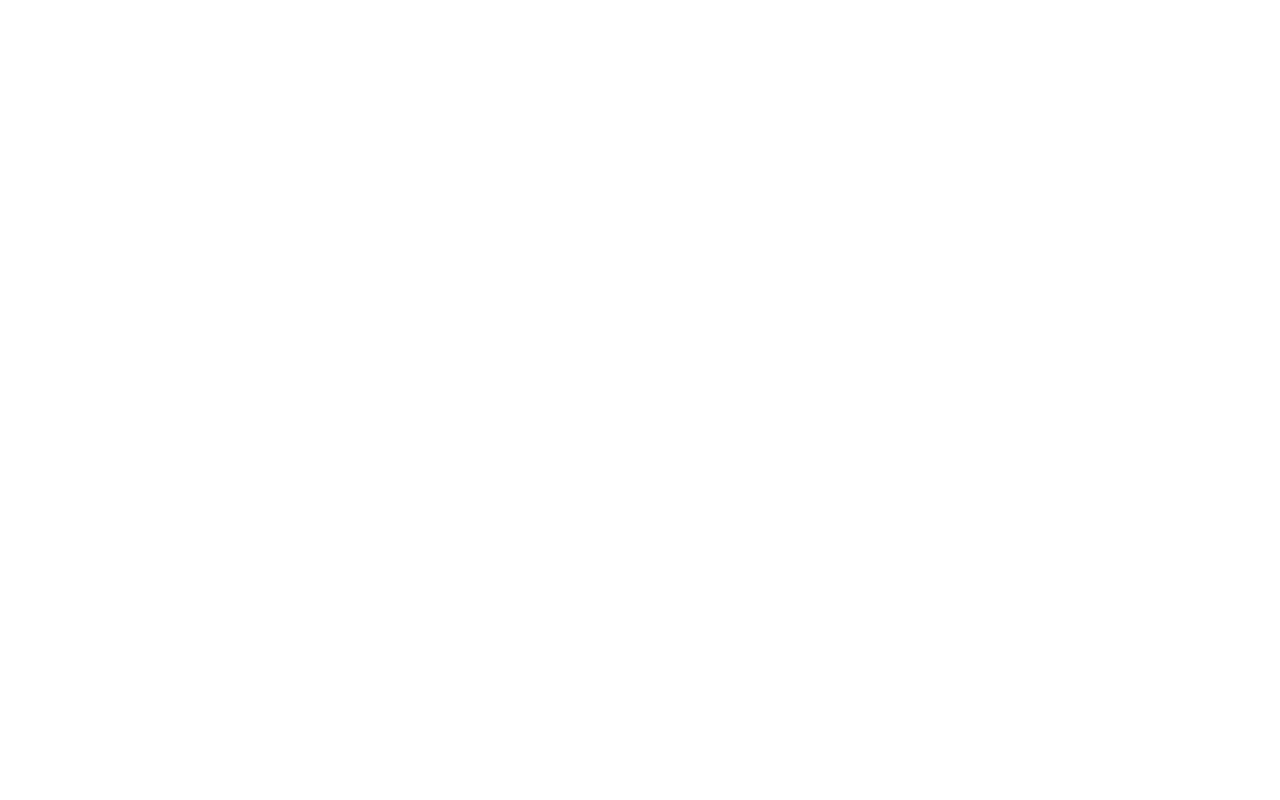
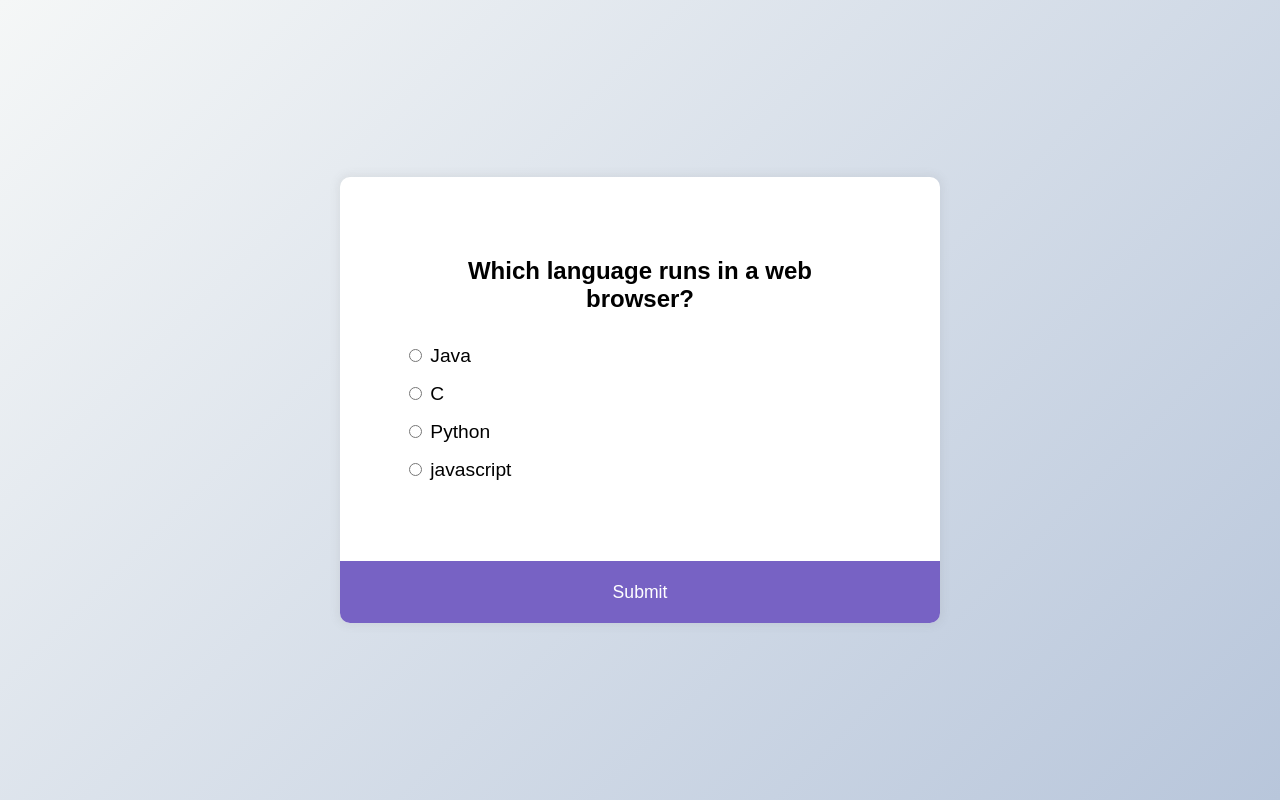
Before and after one commit to acciojob/quiz-anitha-anii, a website: page main.html in a window 1280 px wide. Drawn offline with Linux system fonts and the light colour scheme.

Commit message:
created a submission

```diff
--- a/main.html
+++ b/main.html
@@ -8,6 +8,30 @@
 
 <body>
 	<!-- the entire body must be written by student -->
+	<div class="quiz-container" id="quiz">
+        <div class="quiz-header">
+          <h2 id="question">Question Text</h2>
+          <ul>
+            <li>
+              <input type="radio" name="answer" id="a" class="answer">
+              <label for="a" id="a_text">Answer</label>
+            </li>
+            <li>
+              <input type="radio" name="answer" id="b" class="answer">
+              <label for="b" id="b_text">Answer</label>
+            </li>
+            <li>
+              <input type="radio" name="answer" id="c" class="answer">
+              <label for="c" id="c_text">Answer</label>
+            </li>
+            <li>
+              <input type="radio" name="answer" id="d" class="answer">
+              <label for="d" id="d_text">Answer</label>
+            </li>
+          </ul>
+        </div>
+        <button id="submit">Submit</button>
+    </div>
     <script type="text/javascript" src="./script.js">
 </script>
 
--- a/script.js
+++ b/script.js
@@ -1 +1,84 @@
 //your JS code here. If required.
+const quizData = [
+    {
+        question: "Which language runs in a web browser?",
+        a: "Java",
+        b: "C",
+        c: "Python",
+        d: "javascript",
+        correct: "d",
+    },
+    {
+        question: "What does CSS stand for?",
+        a: "Central Style Sheets",
+        b: "Cascading Style Sheets",
+        c: "Cascading Simple Sheets",
+        d: "Cars SUVs Sailboats",
+        correct: "b",
+    },
+    {
+        question: "What does HTML stand for?",
+        a: "Hypertext Markup Language",
+        b: "Hypertext Markdown Language",
+        c: "Hyperloop Machine Language",
+        d: "Helicopters Terminals Motorboats Lamborginis",
+        correct: "a",
+    },
+    {
+        question: "What year was JavaScript launched?",
+        a: "1996",
+        b: "1995",
+        c: "1994",
+        d: "none of the above",
+        correct: "b",
+    },
+];
+const quiz= document.getElementById('quiz')
+const answerEls = document.querySelectorAll('.answer')
+const questionEl = document.getElementById('question')
+const a_text = document.getElementById('a_text')
+const b_text = document.getElementById('b_text')
+const c_text = document.getElementById('c_text')
+const d_text = document.getElementById('d_text')
+const submitBtn = document.getElementById('submit')
+let currentQuiz = 0
+let score = 0
+loadQuiz()
+function loadQuiz() {
+    deselectAnswers()
+    const currentQuizData = quizData[currentQuiz]
+    questionEl.innerText = currentQuizData.question
+    a_text.innerText = currentQuizData.a
+    b_text.innerText = currentQuizData.b
+    c_text.innerText = currentQuizData.c
+    d_text.innerText = currentQuizData.d
+}
+function deselectAnswers() {
+    answerEls.forEach(answerEl => answerEl.checked = false)
+}
+function getSelected() {
+    let answer
+    answerEls.forEach(answerEl => {
+        if(answerEl.checked) {
+            answer = answerEl.id
+        }
+    })
+    return answer
+}
+submitBtn.addEventListener('click', () => {
+    const answer = getSelected()
+    if(answer) {
+       if(answer === quizData[currentQuiz].correct) {
+           score++
+       }
+       currentQuiz++
+       if(currentQuiz < quizData.length) {
+           loadQuiz()
+       } else {
+           quiz.innerHTML = `
+           <h2>You answered ${score}/${quizData.length} questions correctly</h2>
+           <button onclick="location.reload()">Reload</button>
+           `
+       }
+    }
+})
--- a/styles.css
+++ b/styles.css
@@ -1 +1,59 @@
 /*  your css code here. If applicable */
+  *{
+    box-sizing: border-box;
+  }
+  body{
+    background-color: #b8c6db;
+    background-image: linear-gradient(315deg, #b8c6db 0%, #f5f7f7 100%);
+    font-family: 'Poppins', sans-serif;
+    display: flex;
+    align-items: center;
+    justify-content: center;
+    height: 100vh;
+    overflow: hidden;
+    margin: 0;
+  }
+  .quiz-container{
+    background-color: #fff;
+    border-radius: 10px;
+    box-shadow: 0 0 10px 2px rgba(100, 100, 100, 0.1);
+    width: 600px;
+    overflow: hidden;
+  }
+  .quiz-header{
+    padding: 4rem;
+  }
+  h2{
+    padding: 1rem;
+    text-align: center;
+    margin: 0;
+  }
+  ul{
+    list-style-type: none;
+    padding: 0;
+  }
+  ul li{
+    font-size: 1.2rem;
+    margin: 1rem 0;
+  }
+  ul li label{
+    cursor: pointer;
+  }
+  button{
+    background-color: #7762c4;
+    color: #fff;
+    border: none;
+    display: block;
+    width: 100%;
+    cursor: pointer;
+    font-size: 1.1rem;
+    font-family: inherit;
+    padding: 1.3rem;
+  }
+  button:hover{
+    background-color: hsl(246, 51%, 20%);
+  }
+  button:focus{
+    outline: none;
+    background-color: #44b927;
+  }
```
